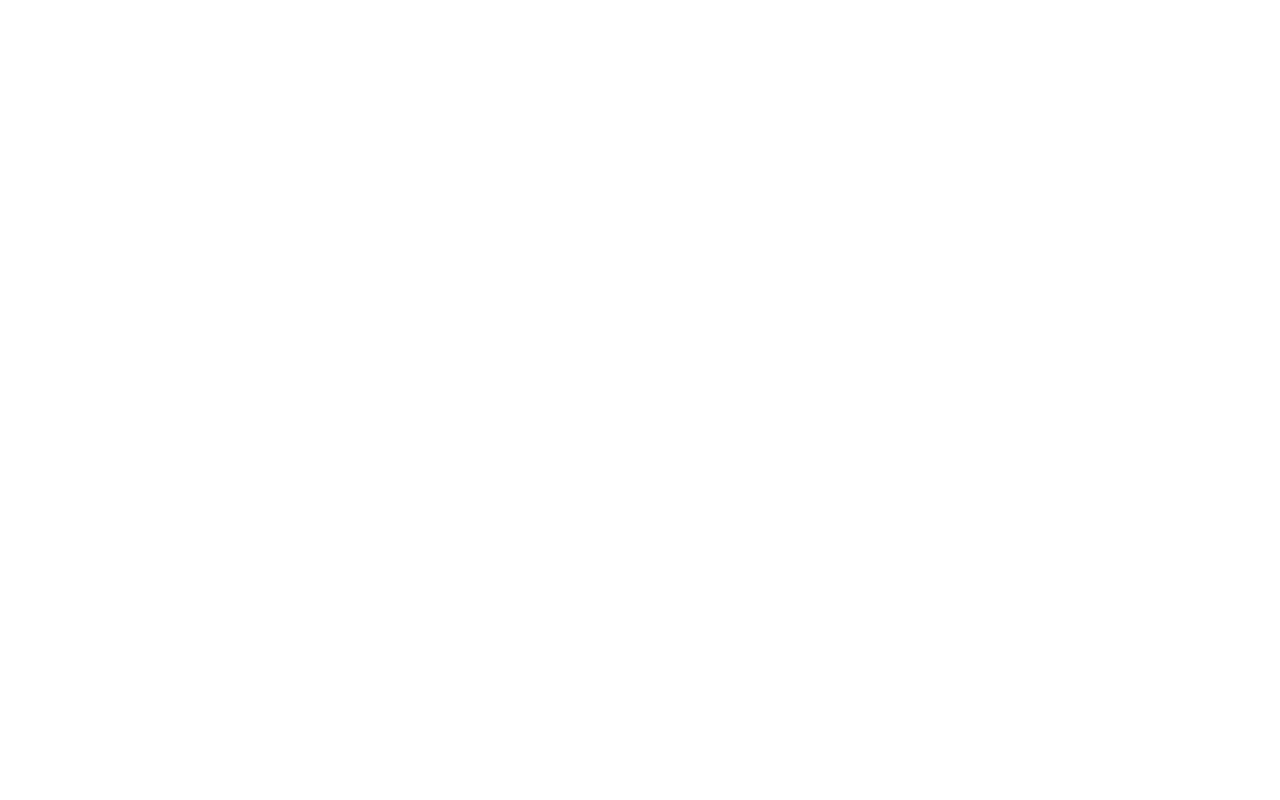
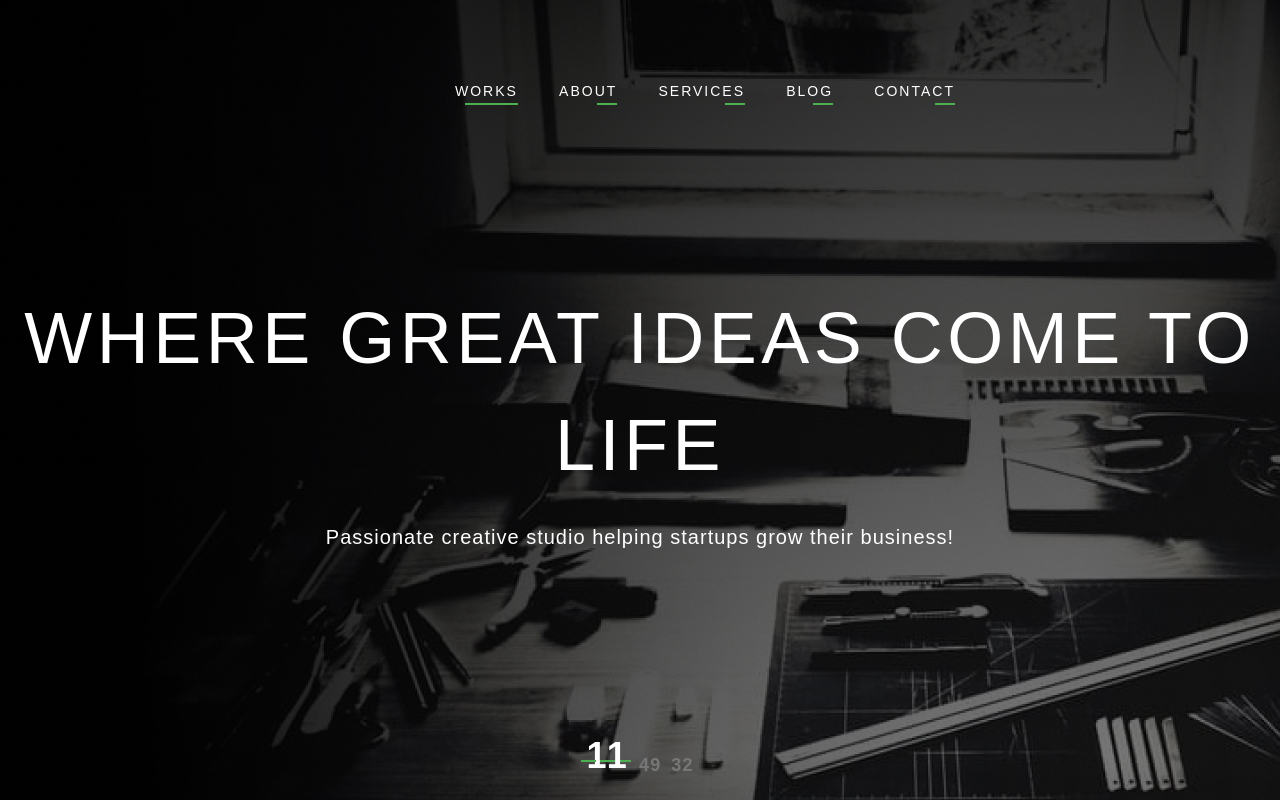
Before and after one commit to IonShive/Agency, a website: page app/index.html in a window 1280 px wide. Drawn offline with nearby package versions, Linux system fonts and the light colour scheme; files that its build step writes are made by us from their sources; files whose address does not match are found by name.

Commit message:
added header

```diff
--- a/app/index.html
+++ b/app/index.html
@@ -13,7 +13,60 @@
 
 <body>
 	<header class="header">
+		<div class="container">
+			<div class="header__wrapper">
+				<nav class="header__nav">
+					<ul class="header__nav-list">
+						<li class="header__nav-item">
+							<a class="header__nav-link" href="#">
+								WORKS
+							</a>
+						</li>
+						<li class="header__nav-item">
+							<a class="header__nav-link" href="#">
+								ABOUT
+							</a>
+						</li>
+						<li class="header__nav-item">
+							<a class="header__nav-link" href="#">
+								SERVICES
+							</a>
+						</li>
+						<li class="header__nav-item">
+							<a class="header__nav-link" href="#">
+								BLOG
+							</a>
+						</li>
+						<li class="header__nav-item">
+							<a class="header__nav-link" href="#">
+								CONTACT
+							</a>
+						</li>
+					</ul>
+				</nav>
+				<div class="header__content">
+					<div class="header__title">
+						WHERE GREAT IDEAS COME TO LIFE
+					</div>
+					<div class="header__subtitle">
+						Passionate creative studio helping startups grow their business!
+					</div>
+				</div>
+				<div class="header__clock" data-time="'2021-05-25'">
+					<div class="header__clock-item">
+						<span class="header__hours"></span>
+					</div>
+					<div class="header__clock-item">
+						<span class="header__minutes"></span>
+					</div>
+					<div class="header__clock-item">
+						<span class="header__seconds"></span>
+					</div>
+				</div>
+			</div>
+		</div>
 	</header>
+
 	<main class="main">
 	</main>
 	<footer class="footer">
--- a/app/js/main.js
+++ b/app/js/main.js
@@ -1,3 +1,42 @@
 $(function () {
 
+	function getTimeRemaining(endtime) {
+		const total = Date.parse(endtime) - Date.parse(new Date());
+		const seconds = Math.floor((total / 1000) % 60);
+		const minutes = Math.floor((total / 1000 / 60) % 60);
+		const hours = Math.floor((total / (1000 * 60 * 60)) % 24);
+
+		return {
+			total,
+			hours,
+			minutes,
+			seconds
+		};
+	}
+
+	function initializeClock(id, endtime) {
+		const clock = document.querySelector('.header__clock');
+		const hoursSpan = clock.querySelector('.header__hours');
+		const minutesSpan = clock.querySelector('.header__minutes');
+		const secondsSpan = clock.querySelector('.header__seconds');
+
+		function updateClock() {
+			const t = getTimeRemaining(endtime);
+
+			hoursSpan.innerHTML = ('0' + t.hours).slice(-2);
+			minutesSpan.innerHTML = ('0' + t.minutes).slice(-2);
+			secondsSpan.innerHTML = ('0' + t.seconds).slice(-2);
+
+			if (t.total <= 0) {
+				clearInterval(timeinterval);
+			}
+		}
+
+		updateClock();
+		const timeinterval = setInterval(updateClock, 1000);
+	}
+
+	const deadline = $('.header__clock').attr('data-time');
+	initializeClock('.header__clock', deadline);
+
 });
--- a/app/scss/_global.scss
+++ b/app/scss/_global.scss
@@ -7,7 +7,7 @@ body {
 	display: flex;
 	flex-direction: column;
 	font-size: 12px;
-	line-height: 25;
+	line-height: 25px;
 	letter-spacing: 1.01px;
 	color: $default;
 	@extend %OpenSans-400;
@@ -25,18 +25,13 @@ a {
 	flex-grow: 1;
 }
 
-.container-max {
-	max-width: 1900px;
-	padding: 50px 50px 60px;
+.container {
+	max-width: 1800px;
+	padding: 0 15px;
 	margin: 0 auto;
 }
 
-.container {
-	max-width: 1800px;
-	margin: 0 auto;
-}
-
-.container {
+.container-content {
 	max-width: 1085px;
 	margin: 0 auto;
 }
--- a/app/scss/style.scss
+++ b/app/scss/style.scss
@@ -4,4 +4,115 @@
 @import "libs";
 @import "global";
 
+.header {
+	background-image: url("../img/header/bg.jpg");
+	z-index: 10;
+	&__wrapper {
+		height: 100vh;
+		display: flex;
+		flex-direction: column;
+		justify-content: space-between;
+	}
+	&__nav {
+		padding-top: 80px;
+		display: flex;
+		justify-content: flex-end;
+	}
+	&__nav-list {
+		width: 500px;
+		display: flex;
+		justify-content: space-between;
+		margin-right: 310px;
+	}
+	&__nav-item {
+		position: relative;
+		&::before {
+			content: "";
+			width: 20px;
+			height: 2px;
+			position: absolute;
+			right: 0;
+			bottom: 0;
+			background-color: $accent;
+		}
+		&:first-child {
+			&::before {
+				width: 53px;
+			}
+		}
+	}
+	&__nav-link {
+		&:hover {
+			transition: all 0.5s;
+			color: $accent;
+		}
+	}
+	&__title {
+		margin-bottom: 25px;
+		text-align: center;
+		font-size: 72px;
+		line-height: 107px;
+		letter-spacing: 4.5px;
+		color: #fff;
+		@extend %Oswald-500;
+	}
+	&__subtitle {
+		text-align: center;
+		font-size: 20px;
+		line-height: 27px;
+		color: #fff;
+		@extend %OpenSans-400;
+	}
+	&__clock {
+		display: flex;
+		justify-content: center;
+		margin-bottom: 20px;
+		@extend %Oswald-700;
+	}
+	&__clock-item {
+		align-self: flex-end;
+	}
+	&__hours {
+		margin-right: 10px;
+		font-size: 36px;
+		line-height: 49px;
+		letter-spacing: 2.3px;
+		color: #fff;
+		position: relative;
+		z-index: 10;
+		&::after {
+			content: "";
+			width: 15px;
+			height: 2px;
+			position: absolute;
+			top: 25px;
+			left: -5px;
+			background-color: $accent;
+		}
+		&::before {
+			content: "";
+			width: 35px;
+			height: 2px;
+			position: absolute;
+			top: 25px;
+			left: 10px;
+			z-index: -1;
+			background-color: $accent;
+		}
+	}
+	&__minutes {
+		font-size: 18px;
+		line-height: 26px;
+		letter-spacing: 1.1px;
+		margin-right: 10px;
+		color: $default;
+	}
+	&__seconds {
+		font-size: 18px;
+		line-height: 26px;
+		letter-spacing: 1.1px;
+		color: $default;
+	}
+}
+
 @import "media";
--- a/package.json
+++ b/package.json
@@ -17,6 +17,6 @@
 		"gulp-imagemin": "^7.1.0",
 		"gulp-sass": "^4.1.0",
 		"gulp-uglify": "^3.0.2",
-		"jquery": "^3.6.0",
+		"jquery": "^3.6.0"
 	}
 }
```
Also changed, not shown: app/img/header/bg.jpg (added), app/js/main.min.js.
